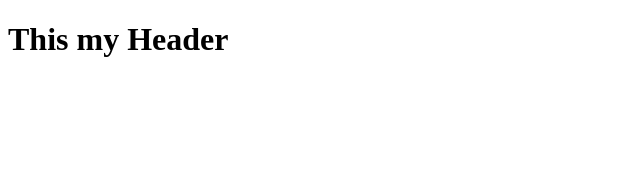
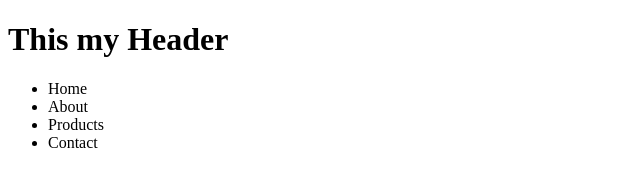
Before and after one commit to QueMnqika/webDev-exercise1, a plain HTML site: page index.html in a window 1280 px wide. Shown: the whole page, without its empty margins (0-640 px from the left). Drawn offline with Linux system fonts and the light colour scheme.

Commit message:
added a navbar

```diff
--- a/index.html
+++ b/index.html
@@ -7,5 +7,13 @@
 </head>
 <body>
     <header><h1>This my Header</h1></header>
+    <nav>
+        <ul>
+            <li>Home</li>
+            <li>About</li>
+            <li>Products</li>
+            <li>Contact</li>
+        </ul>
+    </nav>
 </body>
 </html>
```
